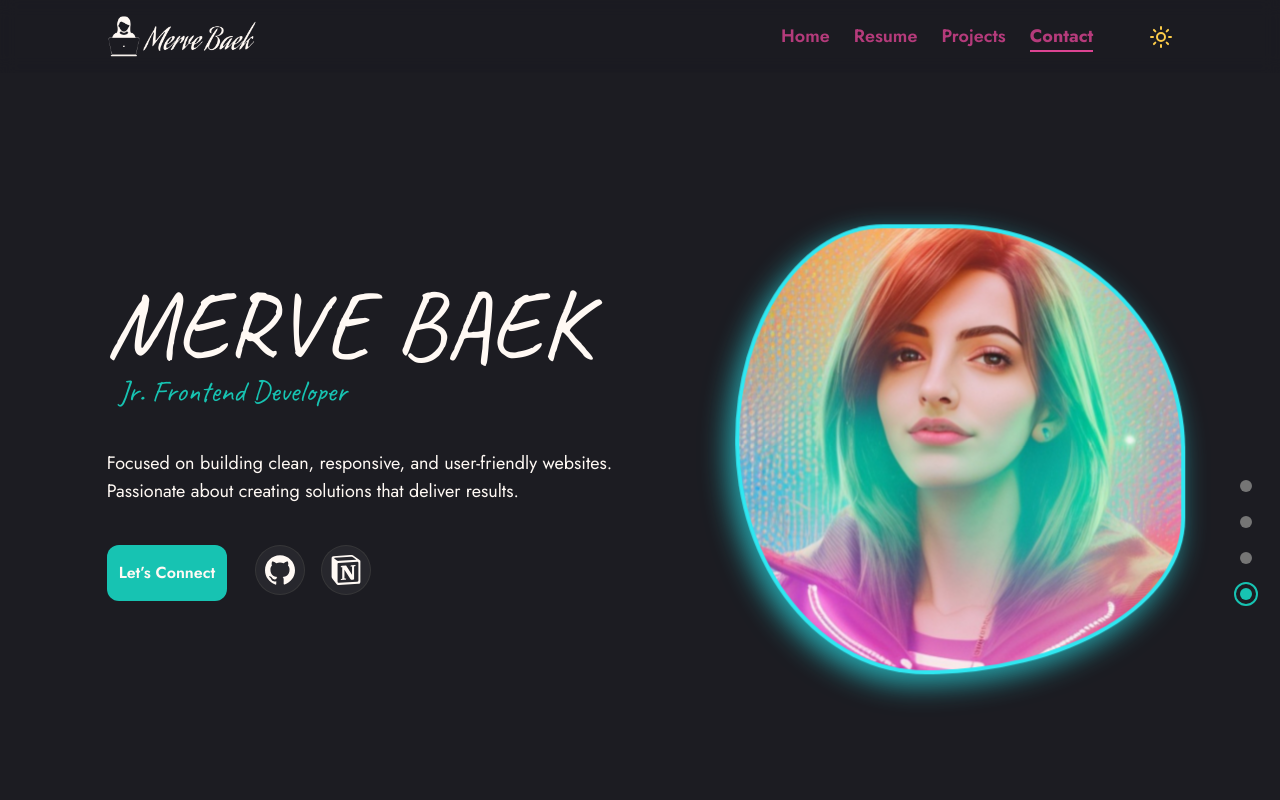
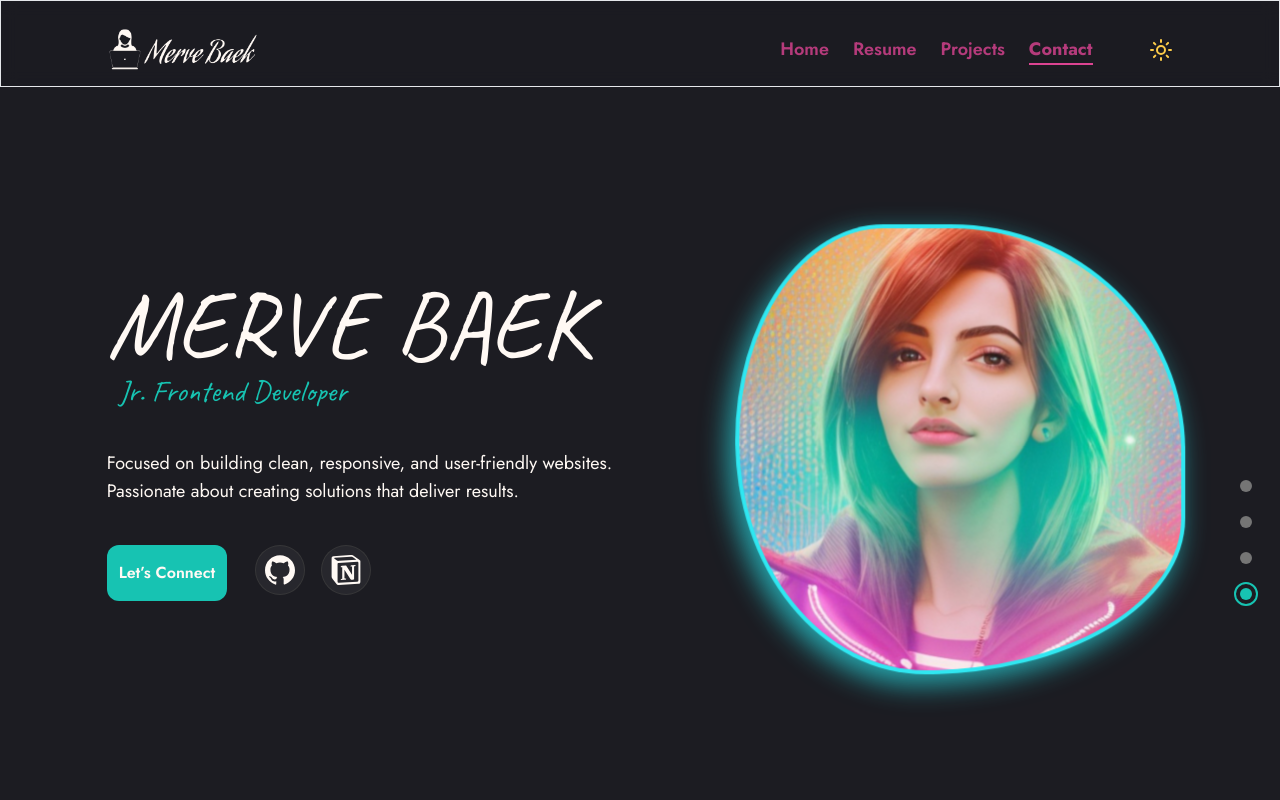
Before and after one commit to baekmerve/portfolioWebsite, a React (Vite) app: page / in a window 1280 px wide. Shown: the top 800 px of the page. Built offline with nearby package versions, Linux system fonts and the light colour scheme.

Commit message:
navbar padding size editing

```diff
--- a/src/scenes/Navbar.jsx
+++ b/src/scenes/Navbar.jsx
@@ -37,7 +37,7 @@ const Navbar = ({ selectedPage, setSelectedPage }) => {
         isDesktop
           ? "backdrop-blur dark:bg-primary/60 "
           : "  dark:bg-primary/80 "
-      } z-40 w-full fixed top-0 py-4`}
+      } z-40 w-full fixed top-0 pt-7 pb-4 border`}
     >
       <div className="flex items-center justify-between mx-auto w-5/6 ">
         <AnchorLink href="#home" onClick={() => setSelectedPage("home")}>
```
